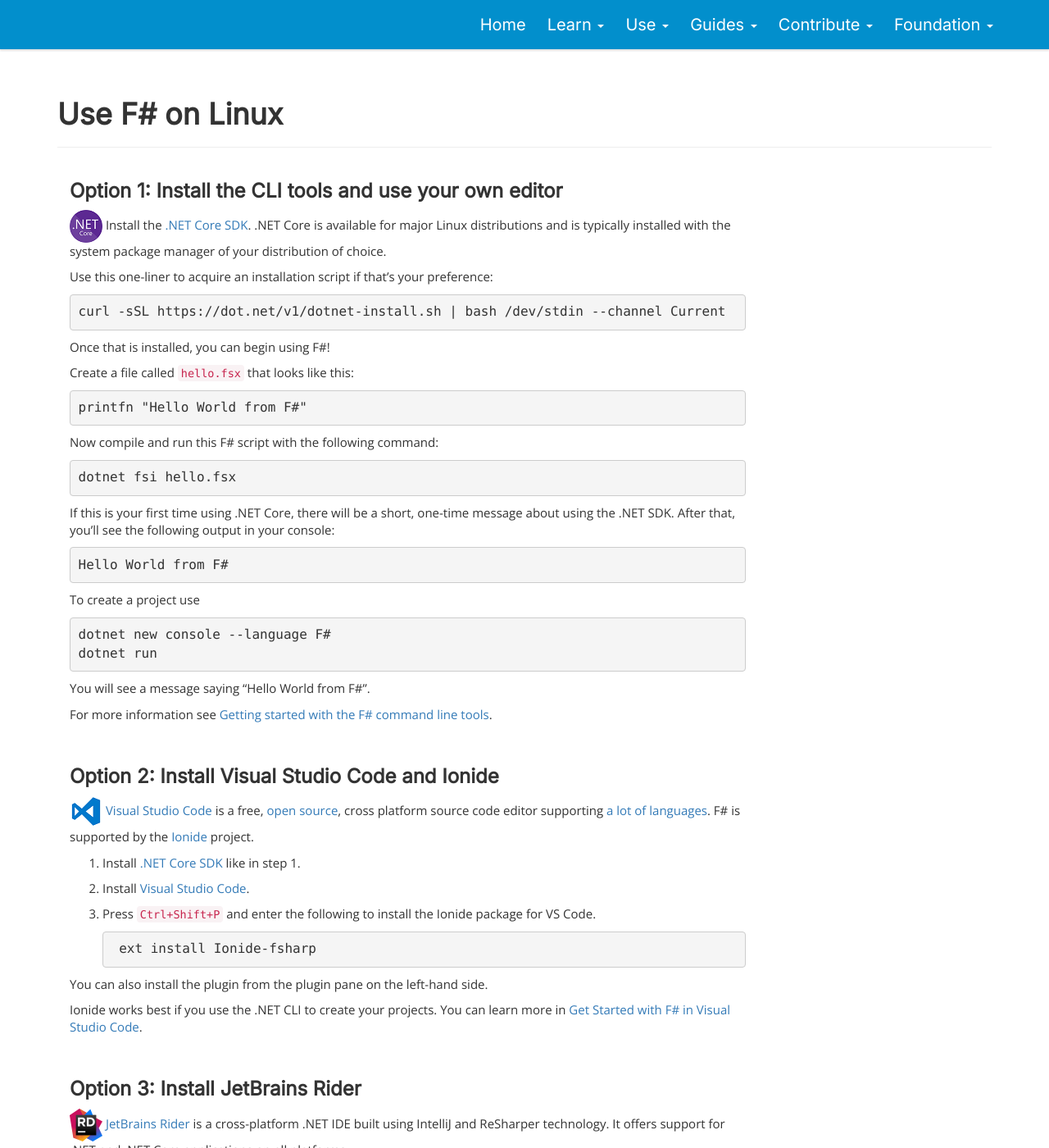
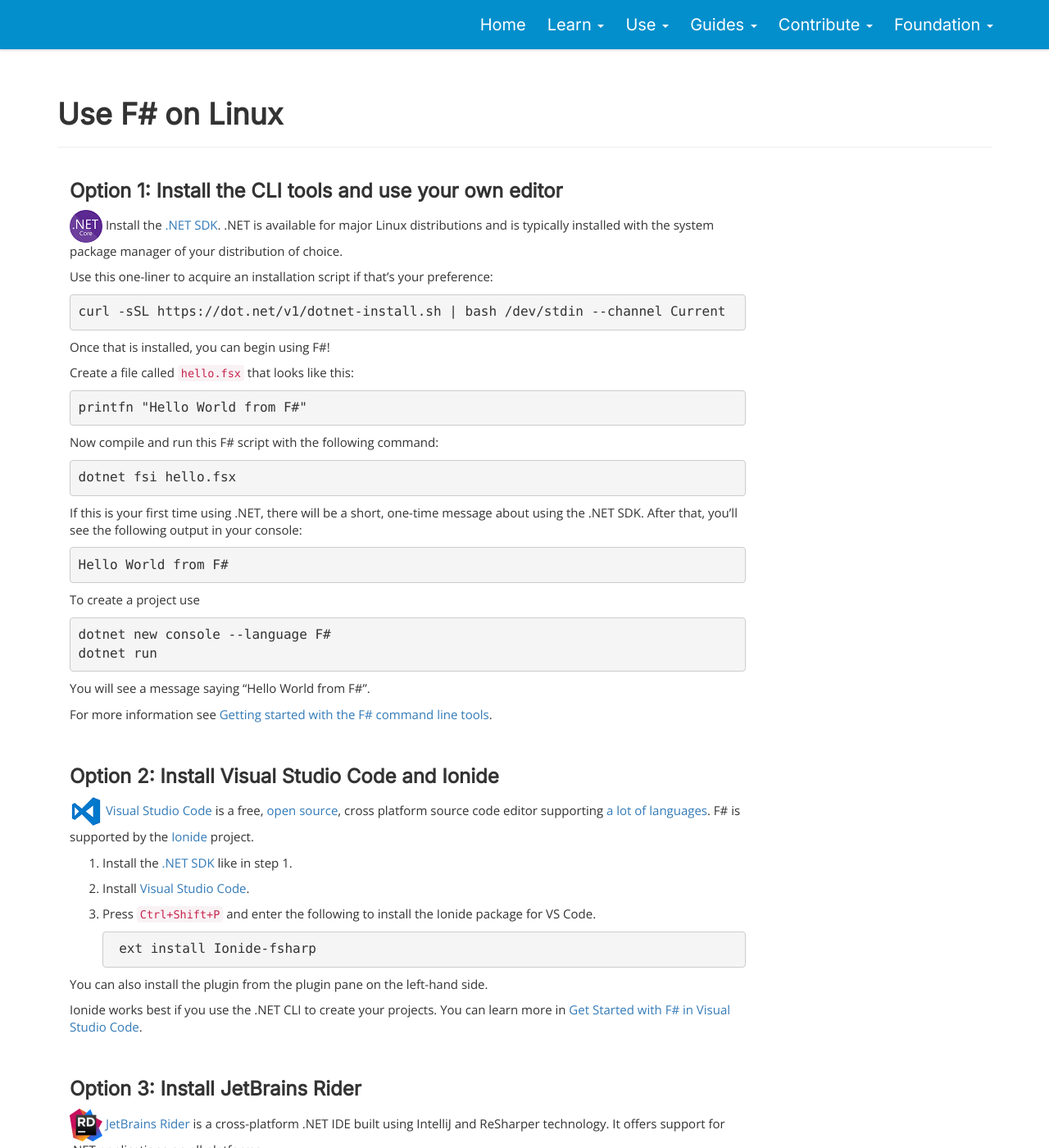
Before and after one commit to fsharp/fsharp.org, a Jekyll site: the page built from use/linux/index.md, in a window 1280 px wide and 1400 px high. Shown: the whole window at 82% size. Built offline with Jekyll 4.4.1, drawn with Linux system fonts in a browser that asks for light colours; nearby versions of some CDN libraries; some of the changed text lies outside the part shown.

Commit message:
update naming to .NET
.Net Core is no more

````diff
--- a/use/linux/index.md
+++ b/use/linux/index.md
@@ -6,7 +6,7 @@
 
 ### Option 1: Install the CLI tools and use your own editor
 
-![logo](../../images/thumbs/dotnet.png)&nbsp;Install the [.NET Core SDK](https://dotnet.microsoft.com/download). .NET Core is available for major Linux distributions and is typically installed with the system package manager of your distribution of choice.
+![logo](../../images/thumbs/dotnet.png)&nbsp;Install the [.NET SDK](https://dotnet.microsoft.com/download). .NET is available for major Linux distributions and is typically installed with the system package manager of your distribution of choice.
 
 Use this one-liner to acquire an installation script if that's your preference:
 
@@ -28,7 +28,7 @@
 dotnet fsi hello.fsx
 ```
 
-If this is your first time using .NET Core, there will be a short, one-time message about using the .NET SDK. After that, you'll see the following output in your console:
+If this is your first time using .NET, there will be a short, one-time message about using the .NET SDK. After that, you'll see the following output in your console:
 
 ```
 Hello World from F#
@@ -53,7 +53,7 @@
 supporting [a lot of languages](https://code.visualstudio.com/docs/languages/overview).
 F# is supported by the [Ionide](http://ionide.io/) project.
 
-1. Install [.NET Core SDK](https://dotnet.microsoft.com/download) like in step 1.
+1. Install the [.NET SDK](https://dotnet.microsoft.com/download) like in step 1.
 
 2. Install [Visual Studio Code](https://code.visualstudio.com/download).
 
@@ -69,7 +69,7 @@
 
 ### Option 3: Install JetBrains Rider
 
-![logo](../../images/thumbs/rider.png)&nbsp;[JetBrains Rider](https://www.jetbrains.com/rider) is a cross-platform .NET IDE built using IntelliJ and ReSharper technology. It offers support for .NET and .NET Core applications on all platforms.
+![logo](../../images/thumbs/rider.png)&nbsp;[JetBrains Rider](https://www.jetbrains.com/rider) is a cross-platform .NET IDE built using IntelliJ and ReSharper technology. It offers support for .NET applications on all platforms.
 
 You can install [JetBrains Rider from here](https://www.jetbrains.com/rider/download/).
 
````
